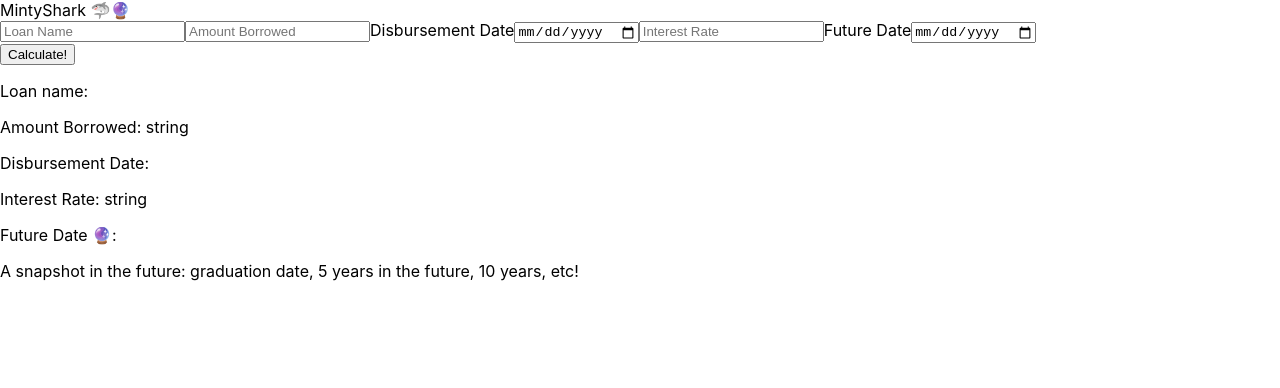
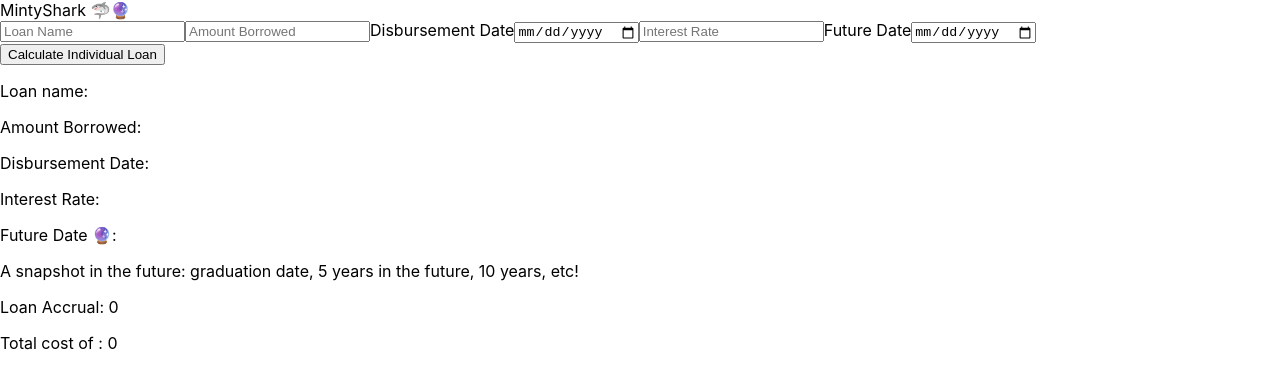
Before and after one commit to aileentran/mintyshark, a React (Create React App) app: page / in a window 1280 px wide. Shown: the top 388 px of the page. Built offline with nearby package versions, Linux system fonts and the light colour scheme.

Commit message:
Cleaned up unused component files. Saved indivudual loan accrual and total in state

```diff
--- a/src/Components/IndLoanForm.js
+++ b/src/Components/IndLoanForm.js
@@ -8,7 +8,9 @@ class IndLoanForm extends Component {
       amtBorrowed: "",
       disbursementDate: "",
       interestRate: "",
-      futureDate:""
+      futureDate: "",
+      loanAccrued: 0,
+      loanTotal: 0
     }
     this.handleChange = this.handleChange.bind(this)
     this.handleSubmit = this.handleSubmit.bind(this)
@@ -18,8 +20,6 @@ class IndLoanForm extends Component {
   // Convert interest number into actual num NOPE! every input / 100
   handleChange(event) {
     const {name, value} = event.target
-    name === "amtBorrowed" || name === "interestRate" ?
-    this.setState({ [name]: Number(value) }) :
     this.setState({ [name] : value })
   }
 
@@ -33,11 +33,15 @@ class IndLoanForm extends Component {
     const diffInDays = diffInTime / (1000 * 3600 * 24)
 
     //  convert interest rate into number by /100
-    const dailyInterest = this.state.interestRate / 365 / 100
+    const dailyInterest = Number(this.state.interestRate) / 365 / 100
 
-    const amtAccrued = dailyInterest * diffInDays * this.state.amtBorrowed
+    const amtAccrued = dailyInterest * diffInDays * Number(this.state.amtBorrowed)
 
-    const total = amtAccrued + this.state.amtBorrowed
+    const total = amtAccrued + Number(this.state.amtBorrowed)
+    this.setState({
+      loanAccrued: amtAccrued,
+      loanTotal : total
+    })
   }
 
   render() {
@@ -51,7 +55,6 @@ class IndLoanForm extends Component {
             value={this.state.loanName}
             onChange={this.handleChange}
           />
-
 
           {/* TODO: currency format */}
           <input
@@ -91,20 +94,22 @@ class IndLoanForm extends Component {
             />
           </label>
           <br />
-          <button>Calculate!</button>
+          <button>Calculate Individual Loan</button>
         </form>
 
         <div className="input-values">
           <p>Loan name: {this.state.loanName}</p>
-          <p>Amount Borrowed: {typeof this.state.amtBorrowed}</p>
+          <p>Amount Borrowed: {this.state.amtBorrowed}</p>
           <p>Disbursement Date: {this.state.disbursementDate}</p>
-          <p>Interest Rate: {typeof this.state.interestRate} {this.state.interestRate}</p>
+          <p>Interest Rate: {this.state.interestRate}</p>
           <p>Future Date 🔮: {this.state.futureDate}</p>
           <p>A snapshot in the future: graduation date, 5 years in the future, 10 years, etc!</p>
         </div>
 
         {/* TODO: calulations and return values */}
         <div className="calculations">
+          <p>Loan Accrual: {this.state.loanAccrued}</p>
+          <p>Total cost of {this.state.loanName}: {this.state.loanTotal}</p>
         </div>
       </div>
     )
```
Also changed, not shown: src/Components/AmountBorrowed.js (deleted, +0 -9 lines), src/Components/Calculations.js (deleted, +0 -11 lines), src/Components/DisbursementDate.js (deleted, +0 -9 lines), src/Components/FutureDate.js (deleted, +0 -12 lines), src/Components/InterestRate.js (deleted, +0 -9 lines), src/Components/LoanName.js (deleted, +0 -9 lines), 1 other file (tests, documents, lock files or other folders).
